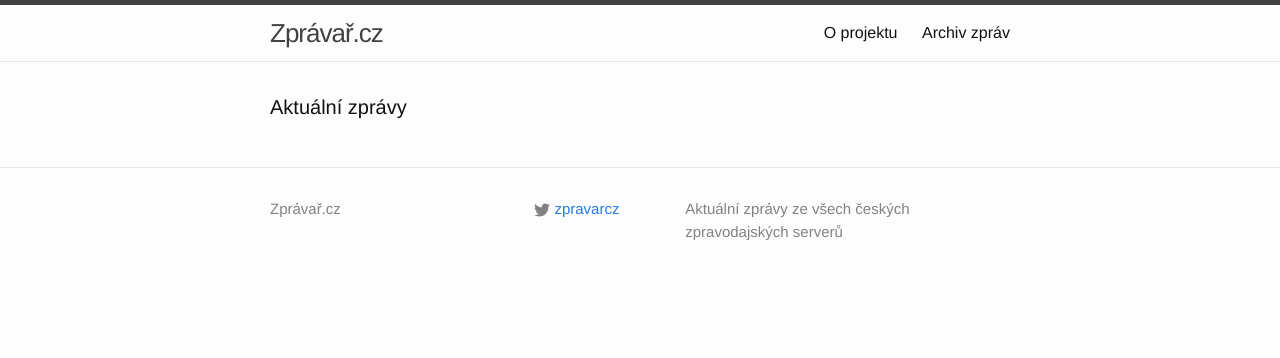
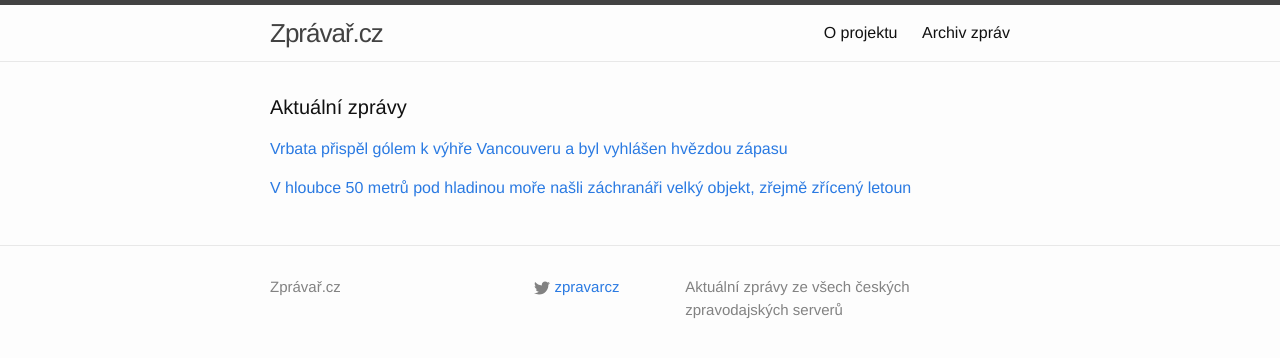
Before and after one commit to adliska/zpravar, a Jekyll site: the page built from index.html, in a window 1280 px wide. Shown: the top 358 px of the page. Built offline with Jekyll 4.4.1, drawn with Linux system fonts in a browser that asks for light colours.

Commit message:
zpravar news update

```diff
--- a/index.html
+++ b/index.html
@@ -5,4 +5,19 @@ layout: default
 <div class="home">
     <h1 class="page-heading">Aktuální zprávy</h1>
 
-</div>
+<p><a href="javascript:;" onclick="toggle_visibility('zpravy0')">Vrbata přispěl gólem k výhře Vancouveru a byl vyhlášen hvězdou zápasu</a></p>
+<div id="zpravy0" style="display:none">
+<ul>
+<li><a href=http://www.rozhlas.cz/_zprava/vrbata-prispel-golem-k-vyhre-vancouveru-a-byl-vyhlasen-hvezdou-zapasu--1438120>Vrbata přispěl gólem k výhře Vancouveru a byl vyhlášen hvězdou zápasu - www.rozhlas.cz</a></li>
+<li><a href=http://sport.aktualne.cz/hvezda-zapasu-vrbata-pomohl-vancouveru-srazit-san-jose/r~f72b4c4c90b411e49f60002590604f2e/>Hvězda zápasu. Vrbata pomohl Vancouveru srazit San Jose - sport.aktualne.cz</a></li>
+<li><a href=http://hokej.idnes.cz/vrbata-golem-zpecetil-vyhru-vancouveru-f0m-/nhl.aspx?c=A141231_072002_nhl_Mkr>Vrbata gólem zpečetil výhru Vancouveru nad San Jose - hokej.idnes.cz</a></li>
+<li><a href=http://www.sportovninoviny.cz/zpravy/vrbata-prispel-k-vyhre-vancouveru-a-byl-vyhlasen-hvezdou-zapasu/1163748>Vrbata přispěl k výhře Vancouveru a byl vyhlášen hvězdou zápasu - www.sportovninoviny.cz</a></li>
+</ul>
+</div><p><a href="javascript:;" onclick="toggle_visibility('zpravy1')">V hloubce 50 metrů pod hladinou moře našli záchranáři velký objekt, zřejmě zřícený letoun</a></p>
+<div id="zpravy1" style="display:none">
+<ul>
+<li><a href=http://www.novinky.cz/zahranicni/svet/357523-v-hloubce-50-metru-pod-hladinou-more-nasli-zachranari-velky-objekt-zrejme-zriceny-letoun.html>V hloubce 50 metrů pod hladinou moře našli záchranáři velký objekt, zřejmě zřícený letoun - www.novinky.cz</a></li>
+<li><a href=http://zpravy.aktualne.cz/zahranici/pri-patrani-po-vraku-indoneskeho-letadla-vyloveno-sest-tel/r~23ee6b5a90b611e4a10c0025900fea04/>Při pátrání po vraku indonéského letadla vyloveno šest těl - zpravy.aktualne.cz</a></li>
+<li><a href=http://www.ceskenoviny.cz/zpravy/zpravy/pri-patrani-po-vraku-indoneskeho-letadla-bylo-vyloveno-sest-tel/1163735>Při pátrání po vraku indonéského letadla bylo vyloveno šest těl - www.ceskenoviny.cz</a></li>
+</ul>
+</div></div>
```
